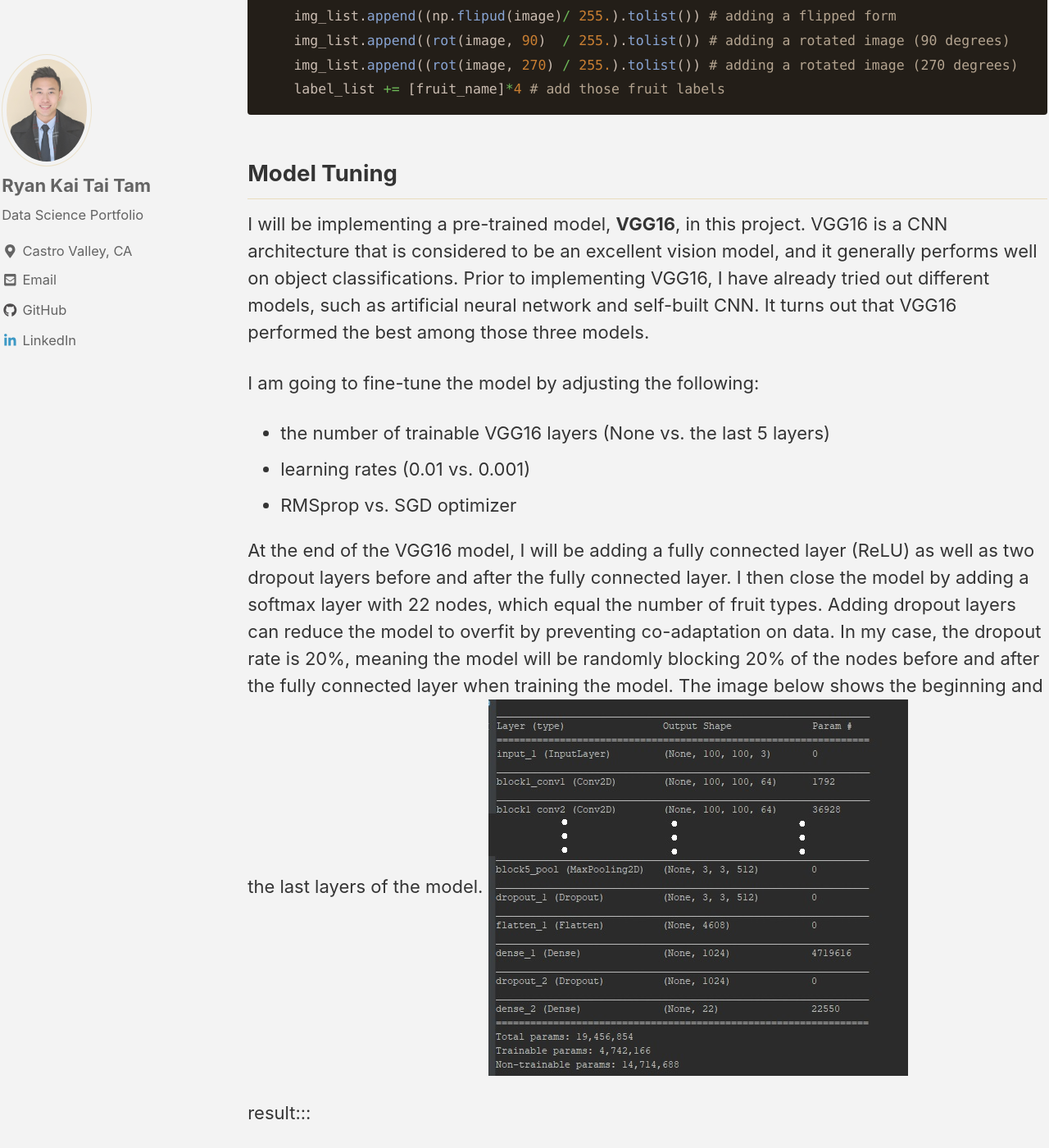
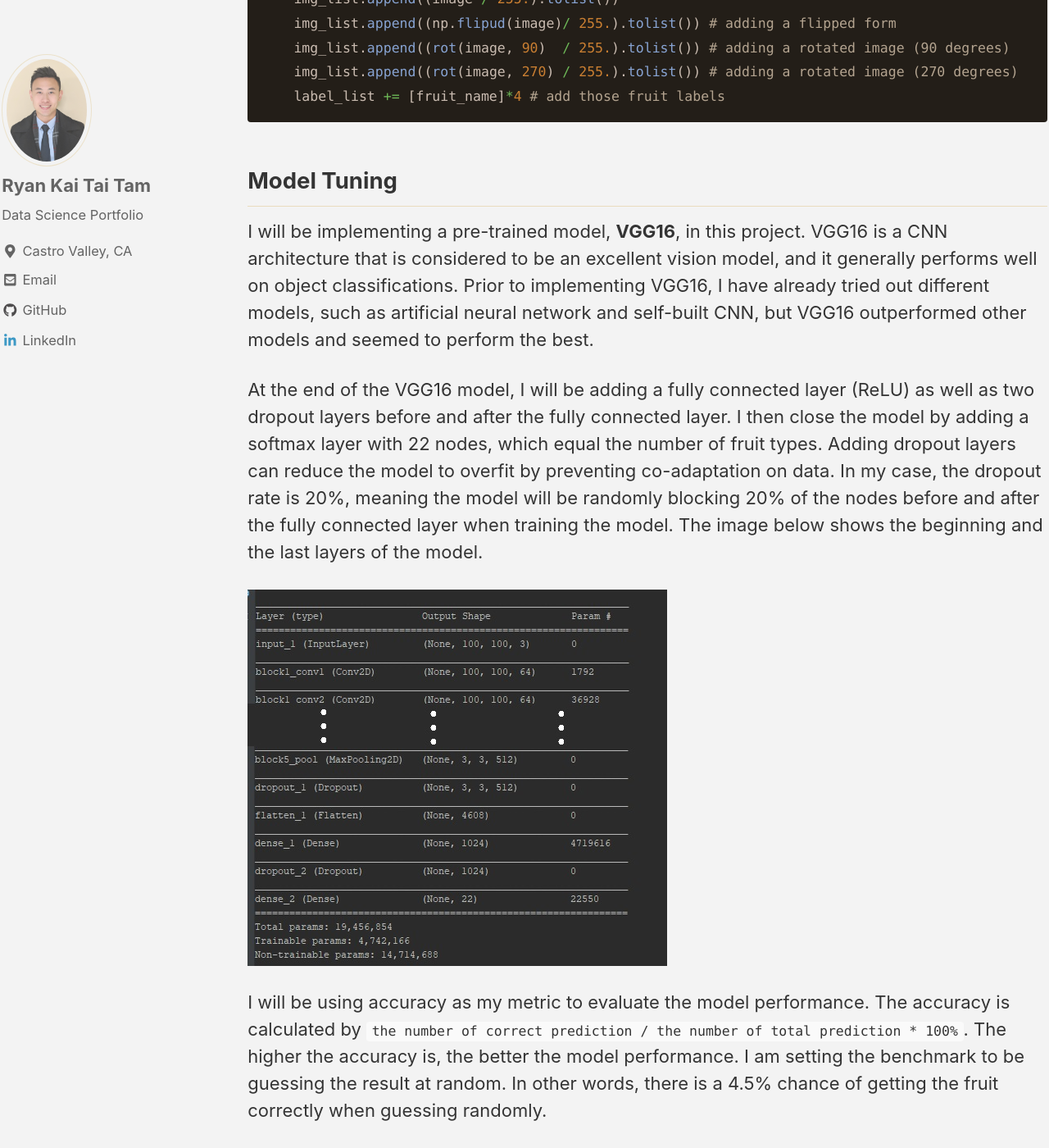
Before and after one commit to ryan-kttam/ryan-kttam.github.io, a Jekyll site: the page built from _posts/2018-11-15-fruit_image_recognition.md, in a window 1280 px wide and 1400 px high, scrolled down 1959 px. Shown: the whole window at 82% size. Built offline with Jekyll 4.4.1, drawn with Linux system fonts in a browser that asks for light colours; cached includes are drawn as plain includes; nearby versions of some CDN libraries; some of the changed text lies outside the part shown.

Commit message:
added ML portion

```diff
--- a/_posts/2018-11-15-fruit_image_recognition.md
+++ b/_posts/2018-11-15-fruit_image_recognition.md
@@ -8,11 +8,11 @@
 
 ## Introduction
 
-In this post, I am going to use deep learning techniques to build a model that is able to identify what fruit is showing in an image. The purpose of this model is to help people get to know more about fruit's nutritional values, especially when they see fruits that they do not eat often. Building a nutritional database is definitely an crucial part of this project, but first I will need to build a model that is able to identify what fruit is showing in an image.
+A company is planning to build an app that helps the general public to know more about nutritional values, specifically fruits. They are very impressed by Google Lens and want to build one on their own. While the database team is building a nutritional database to show nutrition values on different fruits, my task as a data scientist is to develop a model that is able to identify what fruit is showing in an image.
 
-### Why Convolutional Neural Network?
+<img src="/images/fruit_image/cnn.jpg" alt="example">
 
-<img src="/images/cnn.jpg" alt="example">
+*Convolutional Neural Network is the perfect solution to this problem.*
 
 Human identify objects by analyzing their color, shape, and texture. Convolutional neural network is capable of completing such task, because it is able to preserve spatial relationship between pixels, which ultimately isolating color, shape, and texture as independent factors. it then can predict what fruit is in the image based on the factors identified by CNN.
 
@@ -34,27 +34,33 @@
 
 ## Model Tuning
 
-I will be implementing a pre-trained model, **VGG16**, in this project. VGG16 is a CNN architecture that is considered to be an excellent vision model, and it generally performs well on object classifications. Prior to implementing VGG16, I have already tried out different models, such as artificial neural network and self-built CNN. It turns out that VGG16 performed the best among those three models.
+I will be implementing a pre-trained model, **VGG16**, in this project. VGG16 is a CNN architecture that is considered to be an excellent vision model, and it generally performs well on object classifications. Prior to implementing VGG16, I have already tried out different models, such as artificial neural network and self-built CNN, but VGG16 outperformed other models and seemed to perform the best.
 
-I am going to fine-tune the model by adjusting the following:
+At the end of the VGG16 model, I will be adding a fully connected layer (ReLU) as well as two dropout layers before and after the fully connected layer. I then close the model by adding a softmax layer with 22 nodes, which equal the number of fruit types. Adding dropout layers can reduce the model to overfit by preventing co-adaptation on data. In my case, the dropout rate is 20%, meaning the model will be randomly blocking 20% of the nodes before and after the fully connected layer when training the model. The image below shows the beginning and the last layers of the model.
+
+<img src="/images/fruit_image/cnn_model.jpg" alt="CNN model">
+
+I will be using accuracy as my metric to evaluate the model performance. The accuracy is calculated by `the number of correct prediction / the number of total prediction * 100%`. The higher the accuracy is, the better the model performance. I am setting the benchmark to be guessing the result at random. In other words, there is a 4.5% chance of getting the fruit correctly when guessing randomly.
+
+I am going to use Grid Search in order to find the best parameters for the model by adjusting the following:
 * the number of trainable VGG16 layers (None vs. the last 5 layers)
-* learning rates (0.01 vs. 0.001)
+* learning rates (0.01 vs. 0.001 vs. 0.0001)
 * RMSprop vs. SGD optimizer
 
-At the end of the VGG16 model, I will be adding a fully connected layer (ReLU) as well as two dropout layers before and after the fully connected layer. I then close the model by adding a softmax layer with 22 nodes, which equal the number of fruit types. Adding dropout layers can reduce the model to overfit by preventing co-adaptation on data. In my case, the dropout rate is 20%, meaning the model will be randomly blocking 20% of the nodes before and after the fully connected layer when training the model. The image below shows the beginning and the last layers of the model.
-<img src="/images/cnn_model.jpg" alt="mountain">
+The result is shown below:
 
-result:::
-# None, 0.001, RMS: 72.56%
-# None, 0.01, RMS: 3.72%
-# None, 0.0001, RMS: 72.35%
-# last 5, 0.001, RMS: 6.88%
-# last 5, 0.01, RMS: 3.72%
-# last 5, 0.0001, RMS: 81.73%
-# last 5, 0.00001, RMS: 78.72%
-# None, 0.001, SGD: 60.74%
-# None, 0.01, SGD: 70.27%
-# None, 0.0001, SGD: 33.46%
-# last 5, 0.001, RMS: 76.65%
-# last 5, 0.01, RMS: 79.51%
-# last 5, 0.0001, RMS: 56.59%
+<img src="/images/fruit_image/image3.jpg" alt="image3">
+
+<img src="/images/fruit_image/image3.jpg" alt="image4">
+
+Note: In addition to the result above, I also tested out learning rate of 0.00001 on RMS with last 5 trainable layers, the result was 78.72%.
+
+The best parameters for this model is learning rate = 0.0001, RMS, and the last five layers are trainable, which achieved more than 80% of accuracy.
+
+Let’s throw this model to some real-life photos I personally took and see how the model would handle:
+
+...
+...
+...
+
+In this post, I discussed how we can apply CNN models to identify fruits in an image, even if you have a limited dataset. Data augmentation is extremely useful when your model needs to recognize a label that has limited resources. Model tuning is also an important part of building neural networks. As shown above, different parameters could have very different outcomes even if we just adjust learning rate alone. Choosing the best optimizer/ learning rate and adjusting the best number of trainable layers are just one of the many steps in finding the best model for this data, and I believe the model could still be improved.
```
Also changed, not shown: images/fruit_image/cnn.jpg (renamed from images/cnn.jpg), images/fruit_image/cnn_model.jpg (renamed from images/cnn_model.jpg), images/fruit_image/image3.jpg (added), images/fruit_image/image4.jpg (added).
